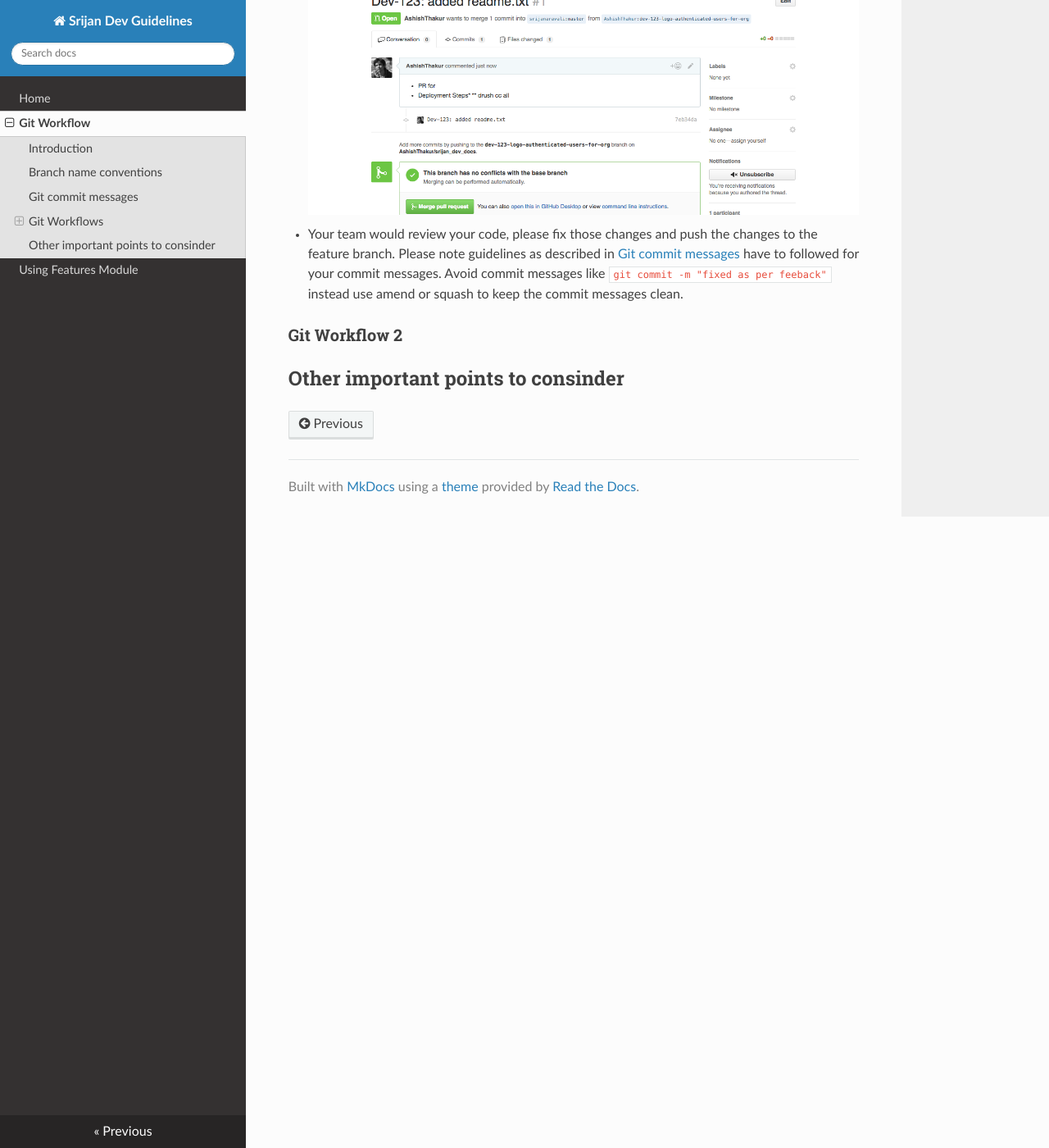
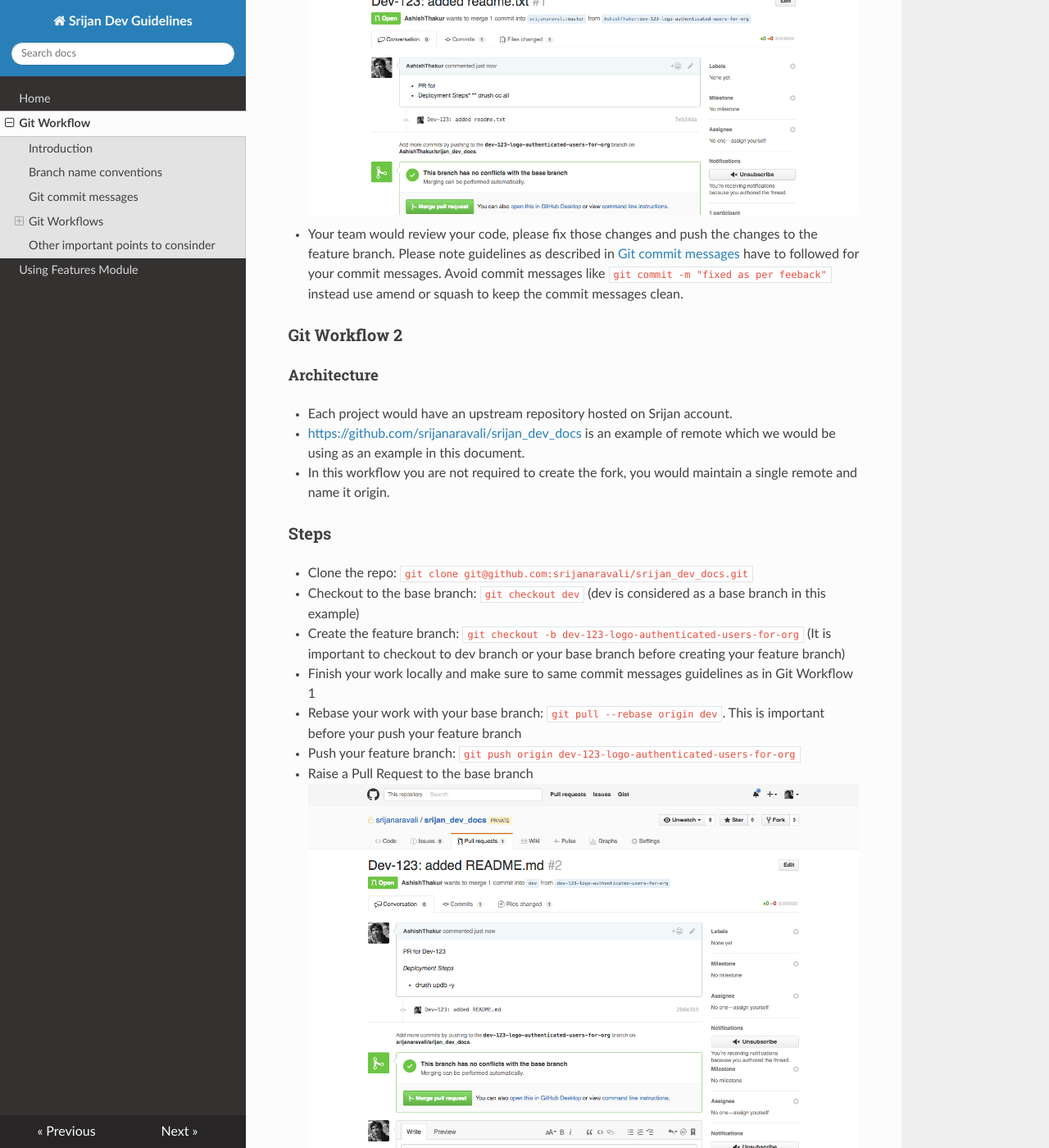
Before and after one commit to riteshgurung/srijan_dev_docs, an MkDocs documentation site: the page built from docs/git.md, in a window 1280 px wide and 1400 px high, scrolled down 4183 px. Shown: the whole window at 82% size. Built offline with MkDocs 1.6.1, drawn with Linux system fonts in a browser that asks for light colours; nearby versions of some CDN libraries; old or Windows-style settings are respelled for this version of MkDocs; some of the changed text lies outside the part shown.

Commit message:
Added workflow 2

````diff
--- a/docs/git.md
+++ b/docs/git.md
@@ -82,4 +82,20 @@
 
 ### Git Workflow 2
 
+#### Architecture
+* Each project would have an upstream repository hosted on Srijan account.
+* [https://github.com/srijanaravali/srijan_dev_docs](https://github.com/srijanaravali/srijan_dev_docs) is an example of remote which we would be using as an example in this document.
+* In this workflow you are not required to create the fork, you would maintain a single remote and name it origin.
+
+### Steps
+* Clone the repo: ```git clone git@github.com:srijanaravali/srijan_dev_docs.git```
+* Checkout to the base branch: ```git checkout dev``` (dev is considered as a base branch in this example)
+* Create the feature branch: ```git checkout -b dev-123-logo-authenticated-users-for-org``` (It is important to checkout to dev branch or your base branch before creating your feature branch)
+* Finish your work locally and make sure to same commit messages guidelines as in Git Workflow 1
+* Rebase your work with your base branch: ```git pull --rebase origin dev```. This is important before your push your feature branch
+* Push your feature branch: ```git push origin dev-123-logo-authenticated-users-for-org```
+* Raise a Pull Request to the base branch
+![Screenshot](images/workflow_2.png)
+* Your team would review your code, please fix those changes and push the changes to the feature branch. Please note guidelines as described in [Git commit messages](git.md#git-commit-messages) have to followed for your commit messages. Avoid commit messages like ```git commit -m "fixed as per feeback"``` instead use amend or squash to keep the commit messages clean.
+
 ## Other important points to consinder
````
Also changed, not shown: docs/features_module.md (added, +9 -0 lines), docs/images/workflow_2.png (added).
